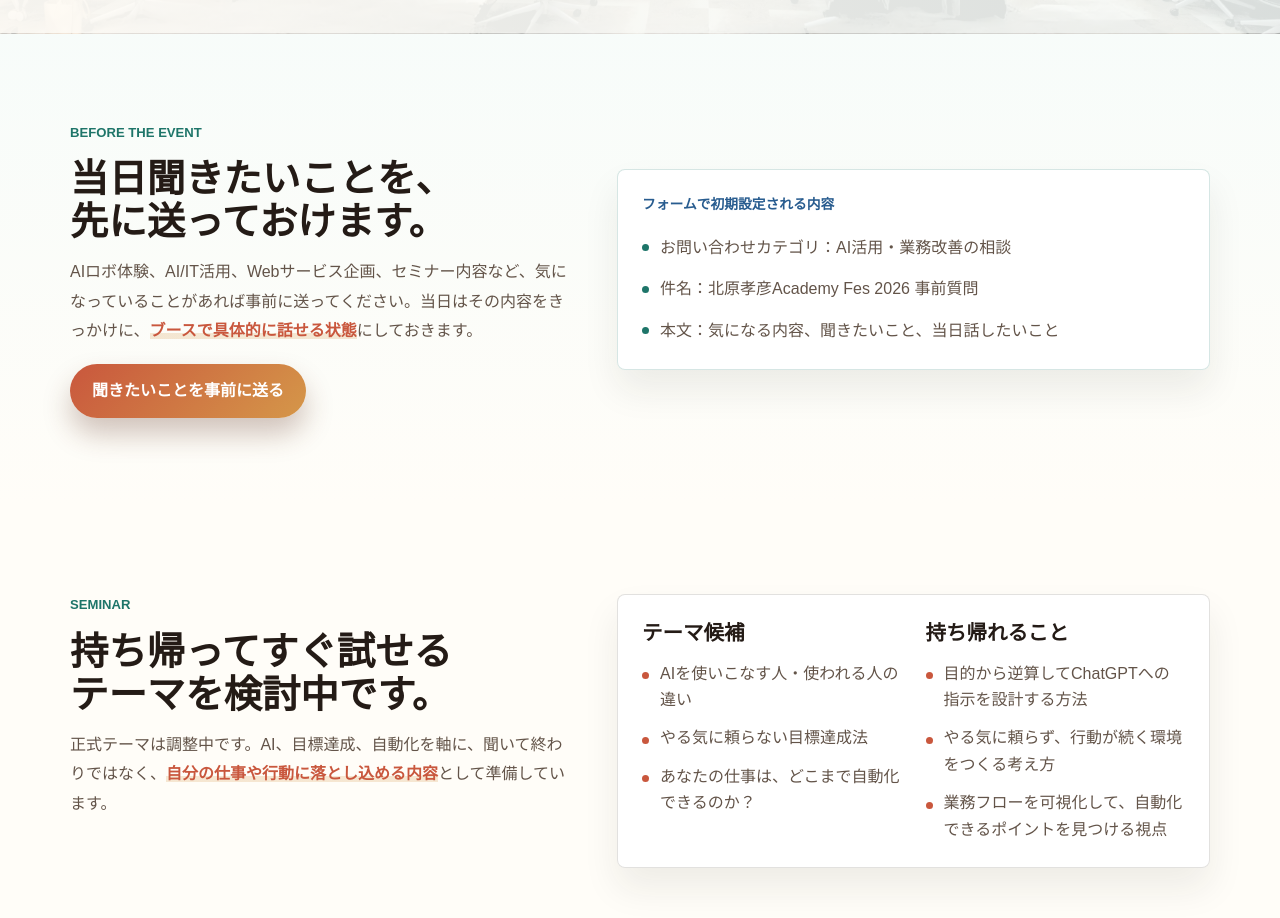
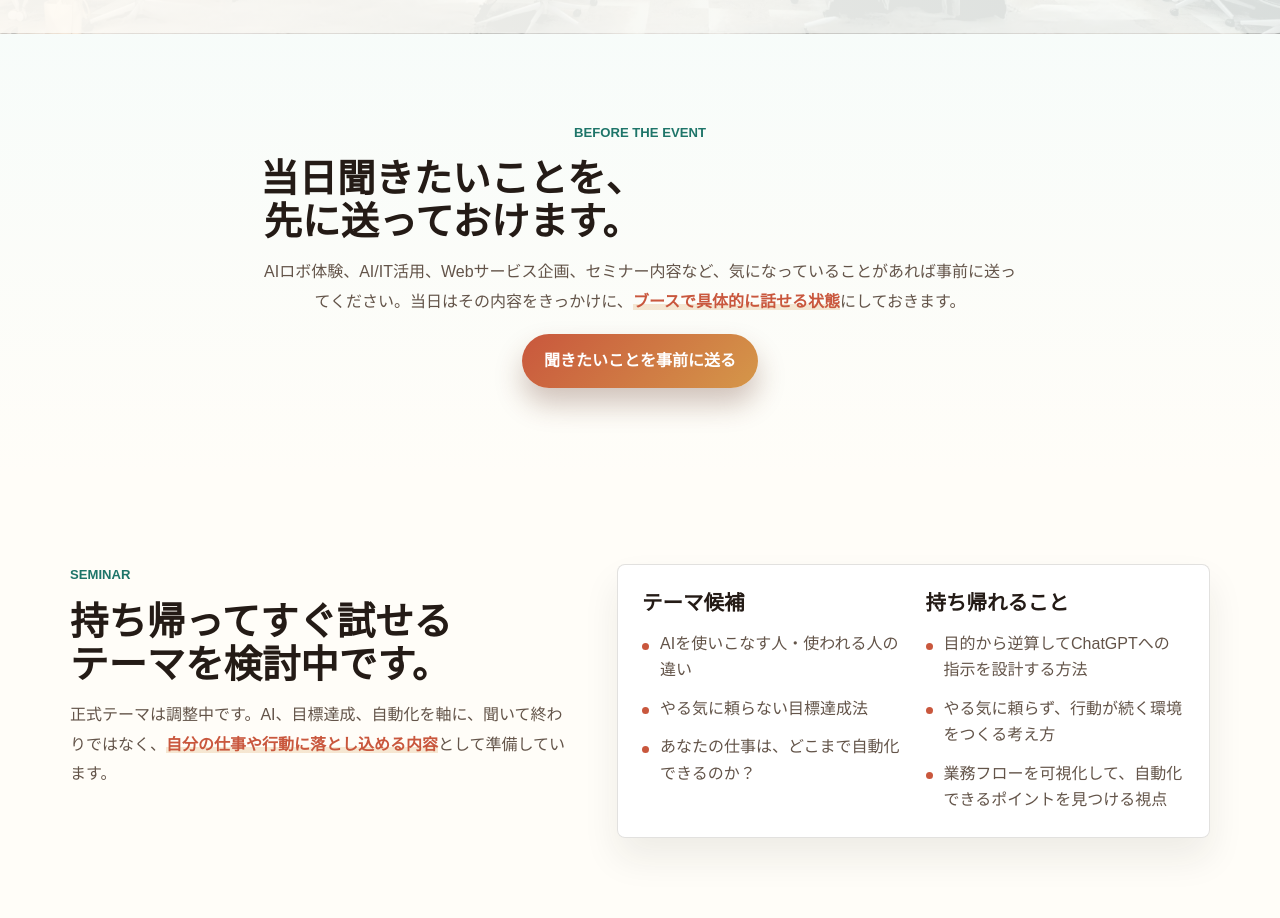
Before and after one commit to techguide-jp/corporate, a SvelteKit app in the folder techguide/: page /profile/academy-fes-2026 in a window 1280 px wide. Shown: the part 4440-5358 px from the top of the page. Built offline with nearby package versions, Linux system fonts and the light colour scheme; no server answers.

Commit message:
fix: Academy Fes LPの事前質問導線説明を整理

```diff
--- a/techguide/src/routes/profile/academy-fes-2026/+page.svelte
+++ b/techguide/src/routes/profile/academy-fes-2026/+page.svelte
@@ -448,15 +448,6 @@
           </a>
         </div>
       </div>
-
-      <div class="pre-question-panel">
-        <p class="pre-question-panel__label">フォームで初期設定される内容</p>
-        <ul class="pre-question-list">
-          <li>お問い合わせカテゴリ：AI活用・業務改善の相談</li>
-          <li>件名：北原孝彦Academy Fes 2026 事前質問</li>
-          <li>本文：気になる内容、聞きたいこと、当日話したいこと</li>
-        </ul>
-      </div>
     </div>
   </section>
 
@@ -775,7 +766,6 @@
   .section-copy p:not(.section-eyebrow),
   .intro-section__text p,
   .involvement-card p,
-  .pre-question-panel li,
   .booth-item p,
   .final-cta p {
     margin: 0;
@@ -1062,55 +1052,17 @@
   }
 
   .pre-question-section__inner {
-    align-items: center;
+    grid-template-columns: minmax(0, 760px);
+    justify-content: center;
+    text-align: center;
   }
 
   .pre-question-actions {
     display: flex;
     flex-wrap: wrap;
     gap: 12px;
+    justify-content: center;
     margin-top: 4px;
-  }
-
-  .pre-question-panel {
-    display: grid;
-    gap: 16px;
-    padding: 24px;
-    border: 1px solid rgba(30, 117, 105, 0.18);
-    border-radius: 8px;
-    background: rgba(255, 255, 255, 0.9);
-    box-shadow: 0 20px 36px rgba(38, 32, 24, 0.08);
-  }
-
-  .pre-question-panel__label {
-    margin: 0;
-    color: var(--fes-blue);
-    font-size: 0.86rem;
-    font-weight: 900;
-  }
-
-  .pre-question-list {
-    display: grid;
-    gap: 12px;
-    margin: 0;
-    padding: 0;
-    list-style: none;
-  }
-
-  .pre-question-list li {
-    position: relative;
-    padding-left: 18px;
-  }
-
-  .pre-question-list li::before {
-    content: '';
-    position: absolute;
-    top: 0.72em;
-    left: 0;
-    width: 7px;
-    height: 7px;
-    border-radius: 50%;
-    background: var(--fes-green);
   }
 
   .seminar-panel {
```
